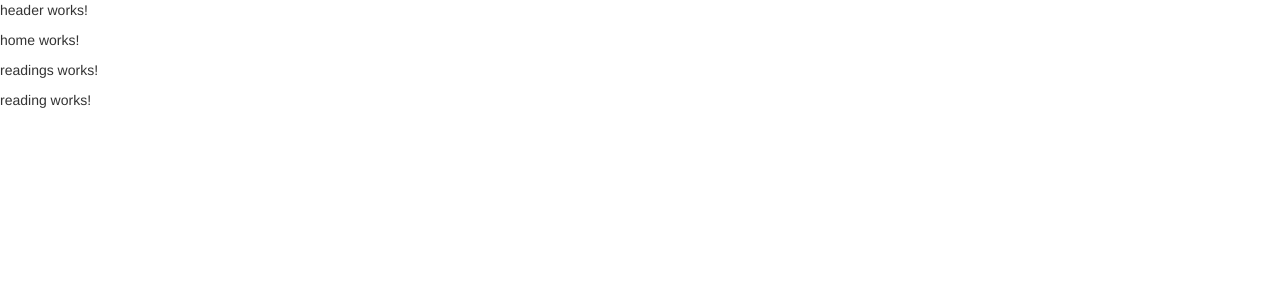
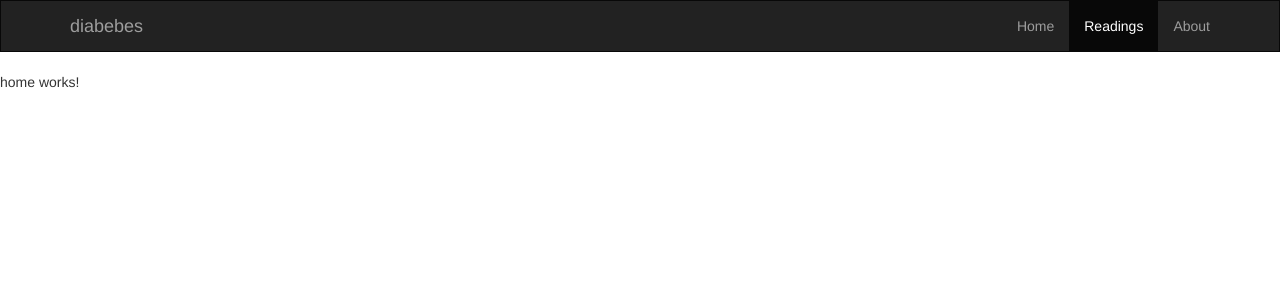
Before and after one commit to talor-hammond/diabebes-angular-ts, an Angular app: page / in a window 1280 px wide. Shown: the top 300 px of the page. Built offline with nearby package versions, Linux system fonts and the light colour scheme.

Commit message:
initial styling for Header

```diff
--- a/src/app/app.component.html
+++ b/src/app/app.component.html
@@ -1,4 +1,2 @@
 <app-header></app-header>
 <app-home></app-home>
-<app-readings></app-readings>
-<app-reading></app-reading>
--- a/src/app/components/header/header.component.html
+++ b/src/app/components/header/header.component.html
@@ -1,3 +1,15 @@
-<p>
-  header works!
-</p>
+<nav class="navbar navbar-inverse">
+  <div class="container">
+    <div class="navbar-header">
+      <a class="navbar-brand" href="#">diabebes</a>
+    </div>
+    <ul class="nav navbar-nav">
+      <!-- <li class="active"><a href="#">Home</a></li> -->
+    </ul>
+    <ul class="nav navbar-nav navbar-right">
+      <li><a href="#">Home</a></li>
+      <li class="active"><a href="#">Readings</a></li>
+      <li><a href="#">About</a></li>
+    </ul>
+  </div>
+</nav>
--- a/src/styles.css
+++ b/src/styles.css
@@ -1 +1,5 @@
 /* You can add global styles to this file, and also import other style files */
+
+.navbar {
+    border-radius: 0;
+}
```
